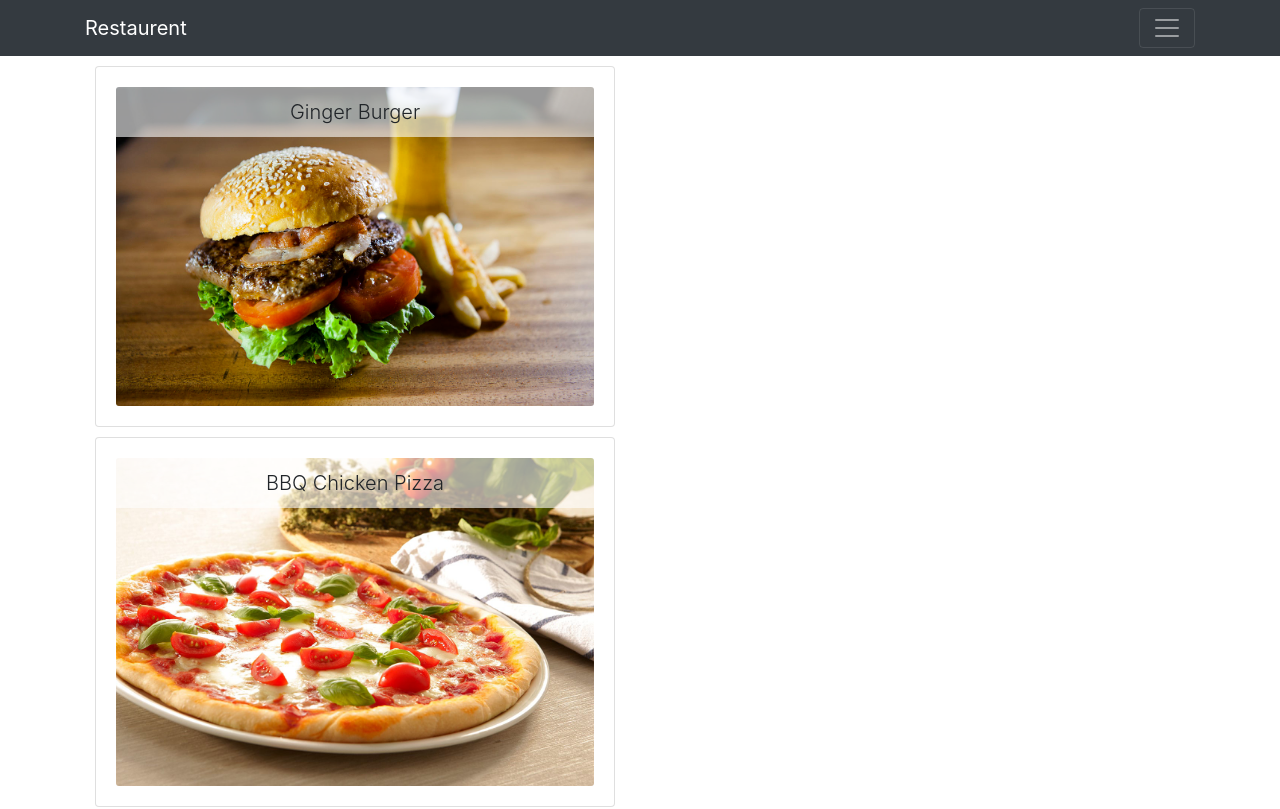
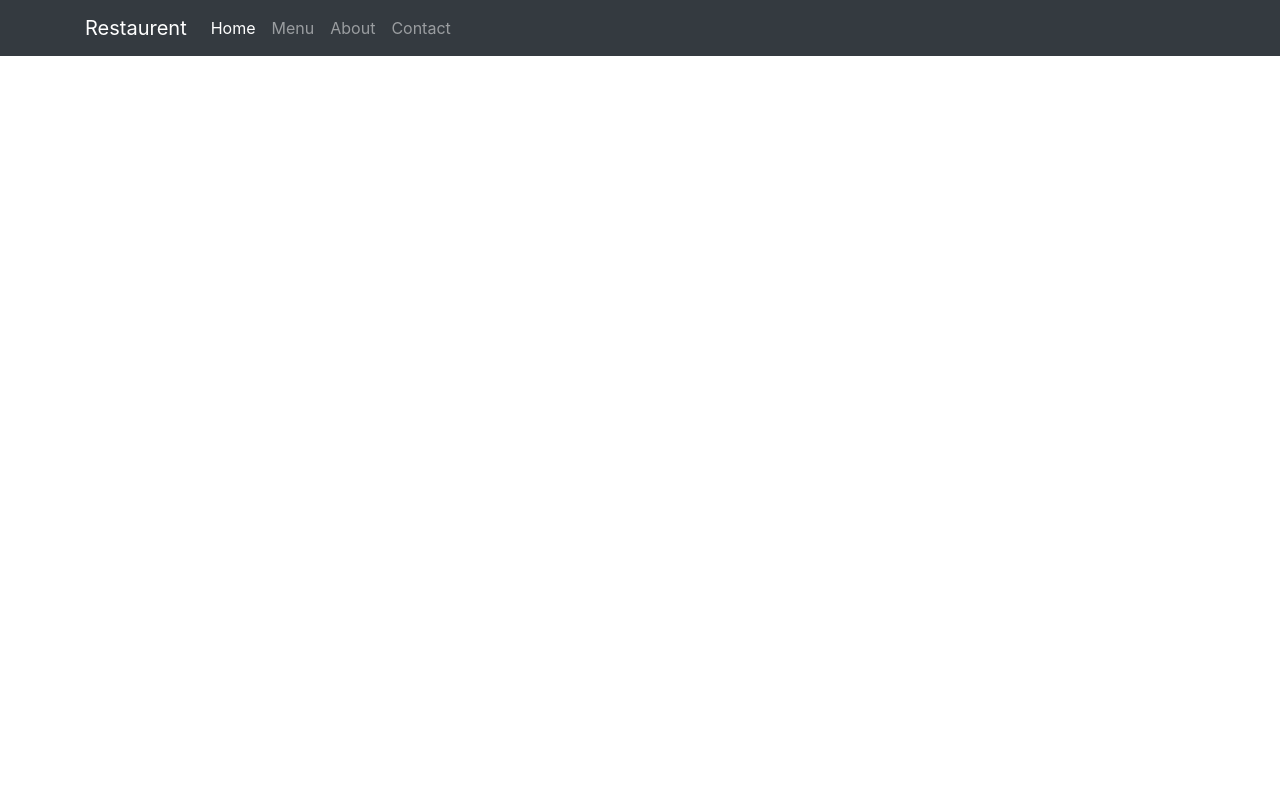
Before and after one commit to theSohanur/restaurent-project, a React (Create React App) app: page / in a window 1280 px wide. Shown: the top 809 px of the page. Built offline with nearby package versions, Linux system fonts and the light colour scheme.

Commit message:
Add class component Nav & import react router

```diff
--- a/package.json
+++ b/package.json
@@ -11,6 +11,8 @@
     "react": "^17.0.1",
     "react-dom": "^17.0.1",
     "react-popper": "^2.2.4",
+    "react-router": "^5.2.0",
+    "react-router-dom": "^5.2.0",
     "react-scripts": "4.0.1",
     "reactstrap": "^8.8.1",
     "web-vitals": "^0.2.4"
--- a/src/App.js
+++ b/src/App.js
@@ -1,11 +1,15 @@
 import React from 'react';
 import './App.css';
 import MainComponent from './components/MainComponent';
+import {BrowserRouter} from 'react-router-dom';
 
 function App() {
   return (
     <div className="App">
-      <MainComponent />
+      <BrowserRouter>
+        <MainComponent />
+      </BrowserRouter>
+
     </div>
   );
 }
--- /dev/null
+++ b/src/components/body/About.js
@@ -0,0 +1,11 @@
+import React from 'react'
+
+const About = () => {
+    return (
+        <div>
+
+        </div>
+    )
+}
+
+export default About
--- a/src/components/body/Body.js
+++ b/src/components/body/Body.js
@@ -1,10 +1,13 @@
 import React from 'react';
 import Menu from './Menu';
+import Home from './Home';
+import About from './About';
+import Contact from './Contact';
 
 const Body = () => {
     return (
         <div>
-            <Menu />
+
         </div>
     )
 }
--- /dev/null
+++ b/src/components/body/Contact.js
@@ -0,0 +1,14 @@
+import React, { Component } from 'react'
+
+
+class Contact extends Component {
+    render() {
+        return (
+            <div>
+
+            </div>
+        )
+    }
+}
+
+export default Contact
--- /dev/null
+++ b/src/components/body/Home.js
@@ -0,0 +1,14 @@
+import React, { Component } from 'react'
+
+
+class Home extends Component {
+    render() {
+        return (
+            <div>
+
+            </div>
+        )
+    }
+}
+
+export default Home
--- a/src/components/header/Navigation.js
+++ b/src/components/header/Navigation.js
@@ -1,4 +1,4 @@
-import React,{ useState } from 'react';
+import React,{ Component, useState } from 'react';
 import {
     Collapse,
     Navbar,
@@ -14,49 +14,95 @@ import {
     NavbarText
   } from 'reactstrap';
 
-const Navigation = () => {
+  import { Link } from 'react-router-dom';
 
-    const [isOpen, setIsOpen] = useState(false);
-    const toggle = () => setIsOpen(!isOpen);
-    return (
+
+
+  class Navigation extends Component{
+      constructor(props){
+          super(props);
+          this.state = {
+              isNavOpen: false
+          }
+      }
+      navToggle = () => {
+          this.setState({
+              isNavOpen:!this.state.isNavOpen
+          })
+      }
+      render(){
+          return(
               <div>
-            <Navbar dark color='dark' >
+                  <Navbar dark color="dark" expand='sm'>
                     <div className="container">
-                    <NavbarBrand href='/'>Restaurent</NavbarBrand>
-                    <NavbarToggler onClick={toggle} />
-                    <Collapse isOpen={isOpen} navbar>
-                    <Nav className="mr-auto" navbar>
+                        <NavbarBrand href="/">Restaurent</NavbarBrand>
+                        <NavbarToggler onClick={this.navToggle} />
+                        <Collapse isOpen={this.state.isNavOpen} navbar>
+                            <Nav className='mr-auto' navbar>
                                 <NavItem>
-                        <NavLink href="/components/">Components</NavLink>
+                                    <Link to='/' className="nav-link active">Home</Link>
                                 </NavItem>
                                 <NavItem>
-                        <NavLink href="https://github.com/reactstrap/reactstrap">GitHub</NavLink>
+                                    <Link to='/menu' className="nav-link">Menu</Link>
                                 </NavItem>
-                        <UncontrolledDropdown nav inNavbar>
-                        <DropdownToggle nav caret>
-                            Options
-                        </DropdownToggle>
-                        <DropdownMenu right>
-                            <DropdownItem>
-                            Option 1
-                            </DropdownItem>
-                            <DropdownItem>
-                            Option 2
-                            </DropdownItem>
-                            <DropdownItem divider />
-                            <DropdownItem>
-                            Reset
-                            </DropdownItem>
-                        </DropdownMenu>
-                        </UncontrolledDropdown>
+                                <NavItem>
+                                    <Link to='/about' className="nav-link ">About</Link>
+                                </NavItem>
+                                <NavItem>
+                                    <Link to='/contact' className="nav-link ">Contact</Link>
+                                </NavItem>
                             </Nav>
-                    <NavbarText>Simple Text</NavbarText>
                         </Collapse>
                     </div>
-
                   </Navbar>
               </div>
           )
       }
+  }
+
+// const Navigation = () => {
+
+//     const [isOpen, setIsOpen] = useState(false);
+//     const toggle = () => setIsOpen(!isOpen);
+//     return (
+//         <div>
+//             <Navbar dark color='dark' >
+//                 <div className="container">
+//                     <NavbarBrand href='/'>Restaurent</NavbarBrand>
+//                     <NavbarToggler onClick={toggle} />
+//                     <Collapse isOpen={isOpen} navbar>
+//                     <Nav className="mr-auto" navbar>
+//                         <NavItem>
+//                         <NavLink href="/components/">Components</NavLink>
+//                         </NavItem>
+//                         <NavItem>
+//                         <NavLink href="https://github.com/reactstrap/reactstrap">GitHub</NavLink>
+//                         </NavItem>
+//                         <UncontrolledDropdown nav inNavbar>
+//                         <DropdownToggle nav caret>
+//                             Options
+//                         </DropdownToggle>
+//                         <DropdownMenu right>
+//                             <DropdownItem>
+//                             Option 1
+//                             </DropdownItem>
+//                             <DropdownItem>
+//                             Option 2
+//                             </DropdownItem>
+//                             <DropdownItem divider />
+//                             <DropdownItem>
+//                             Reset
+//                             </DropdownItem>
+//                         </DropdownMenu>
+//                         </UncontrolledDropdown>
+//                     </Nav>
+//                     <NavbarText>Simple Text</NavbarText>
+//                     </Collapse>
+//                 </div>
+
+//             </Navbar>
+//         </div>
+//     )
+// }
 
 export default Navigation
--- a/src/index.js
+++ b/src/index.js
@@ -6,10 +6,10 @@ import reportWebVitals from './reportWebVitals';
 import 'bootstrap/dist/css/bootstrap.min.css';
 
 ReactDOM.render(
-  <React.StrictMode>
+  // <React.StrictMode>
     <App />
-  </React.StrictMode>,
-  document.getElementById('root')
+  // </React.StrictMode>
+  ,document.getElementById('root')
 );
 
 // If you want to start measuring performance in your app, pass a function
```
Also changed, not shown: 2 other files (tests, documents, lock files or other folders). Lines whose indentation alone changed are shown as unchanged.
